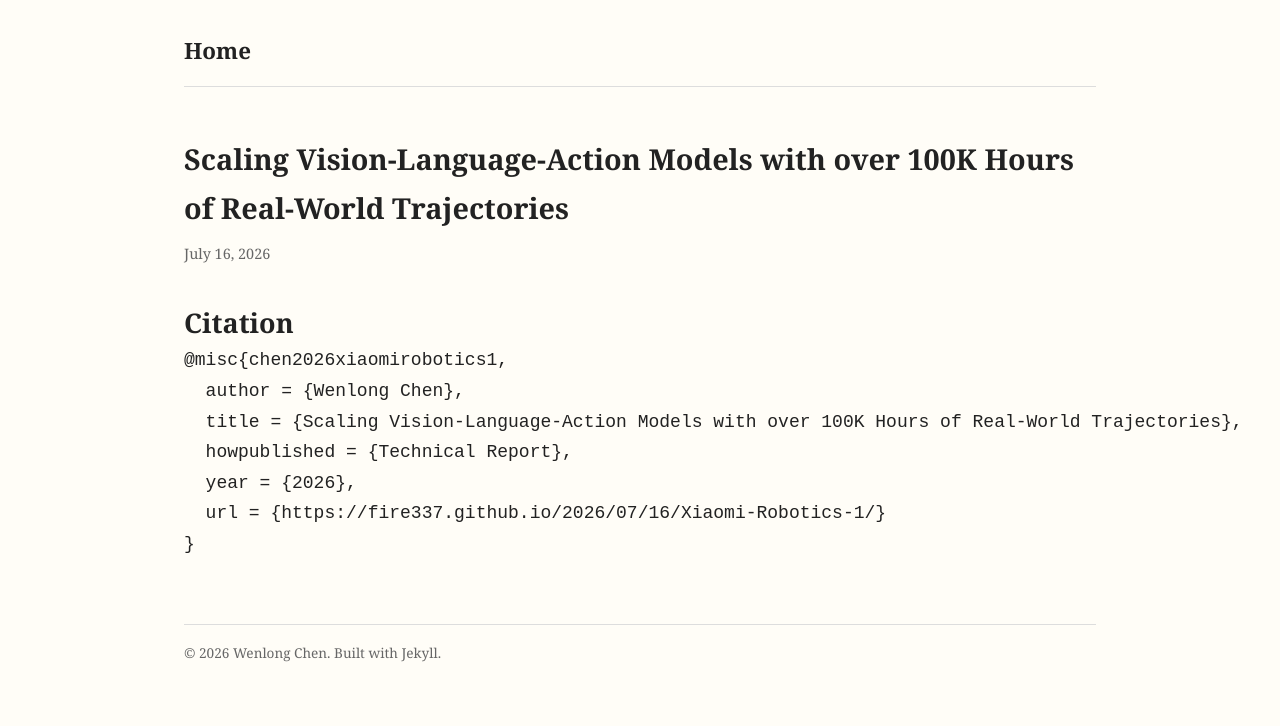
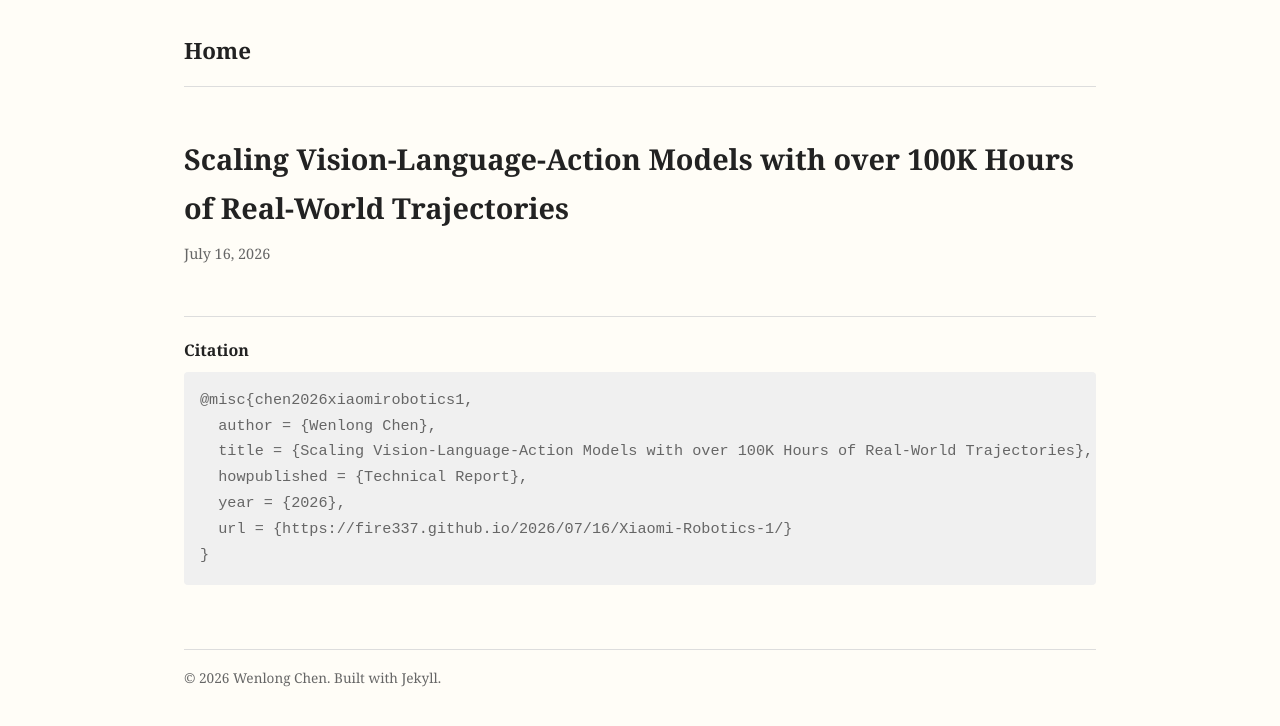
Before and after one commit to fire337/fire337.github.io, a Jekyll site: the page built from _posts/2026-07-16-Xiaomi-Robotics-1.md, in a window 1280 px wide. Shown: the top 726 px of the page. Built offline with Jekyll 4.4.1, drawn with Linux system fonts in a browser that asks for light colours.

Commit message:
Update style.scss

```diff
--- a/assets/css/style.scss
+++ b/assets/css/style.scss
@@ -138,6 +138,30 @@ a:hover {
   margin-bottom: 1rem;
 }
 
+.citation {
+  margin-top: 3rem;
+  padding-top: 1.25rem;
+  border-top: 1px solid #ddd;
+}
+
+.citation h2 {
+  font-size: 1rem;
+  margin-bottom: 0.5rem;
+}
+
+.citation pre {
+  background: #f0f0f0;
+  border-radius: 4px;
+  color: var(--muted);
+  font-size: 0.95rem;
+  overflow-x: auto;
+  padding: 1rem;
+}
+
+.citation code {
+  font-family: "Courier New", Courier, monospace;
+}
+
 footer {
   margin-top: 4rem;
   padding-top: 1rem;
```
